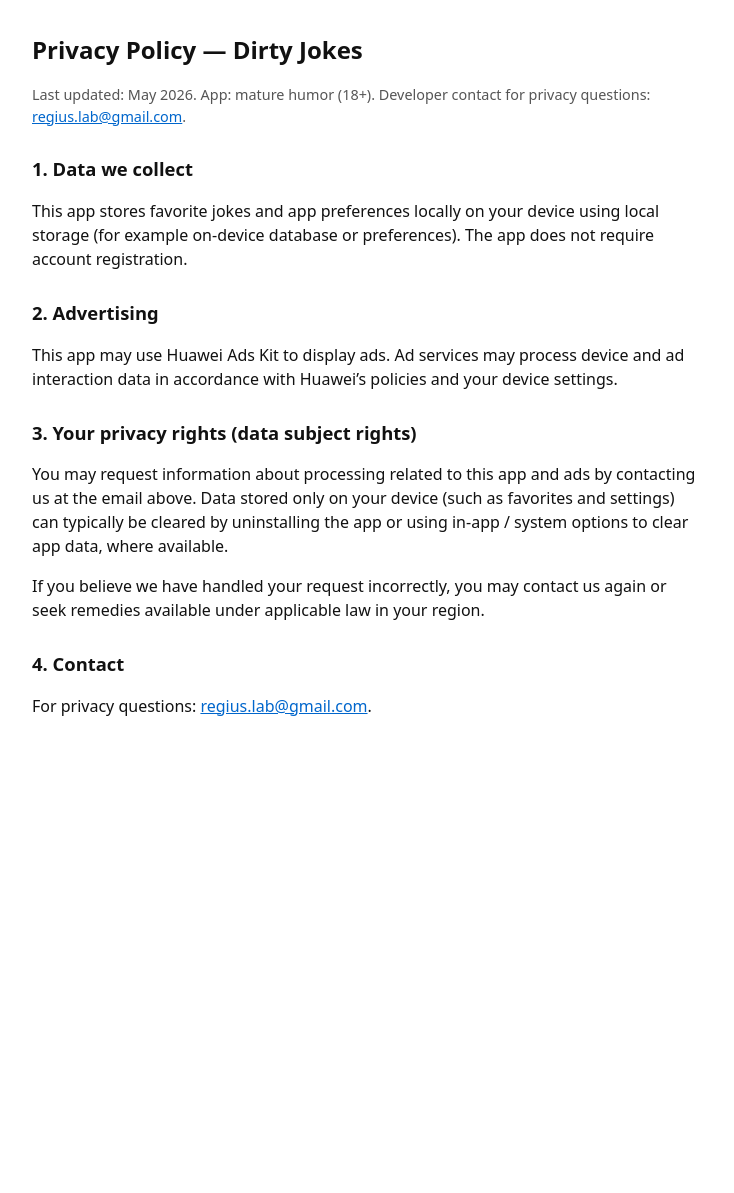
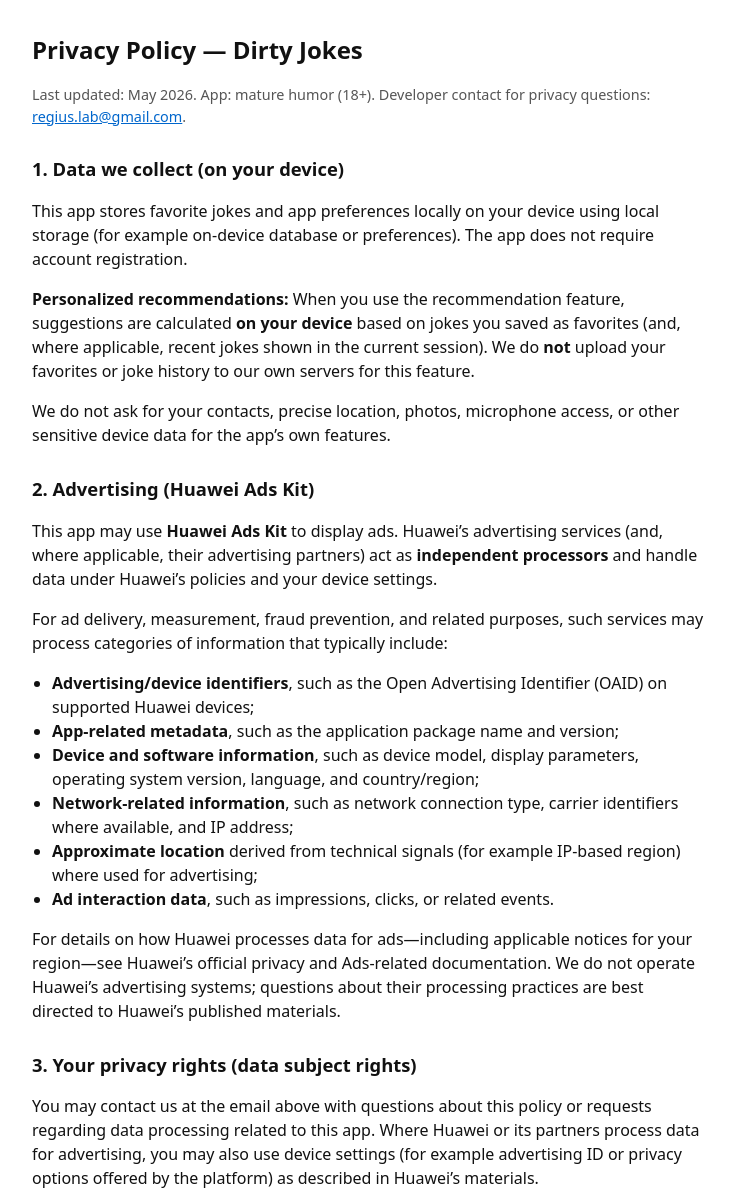
Before and after one commit to regiuslab-dev/dirty-jokes-site, a plain HTML site: page index.html in a window 1280 px wide. Shown: the top 1193 px of the page, without its empty margins (272-1006 px from the left). Before the commit the page ends 800 px from the top, so only its background shows below. Drawn offline with Linux system fonts and the light colour scheme.

Commit message:
Update index.html

```diff
--- a/index.html
+++ b/index.html
@@ -8,22 +8,37 @@
     body { font-family: system-ui, sans-serif; max-width: 42rem; margin: 2rem auto; padding: 0 1rem; line-height: 1.5; color: #111; }
     h1 { font-size: 1.5rem; }
     h2 { font-size: 1.15rem; margin-top: 1.75rem; }
+    h3 { font-size: 1rem; margin-top: 1.25rem; font-weight: 600; }
     .muted { color: #555; font-size: 0.9rem; }
     a { color: #06c; }
+    ul { padding-left: 1.25rem; }
   </style>
 </head>
 <body>
   <h1>Privacy Policy — Dirty Jokes</h1>
   <p class="muted">Last updated: May 2026. App: mature humor (18+). Developer contact for privacy questions: <a href="mailto:regius.lab@gmail.com">regius.lab@gmail.com</a>.</p>
 
-  <h2>1. Data we collect</h2>
+  <h2>1. Data we collect (on your device)</h2>
   <p>This app stores favorite jokes and app preferences locally on your device using local storage (for example on-device database or preferences). The app does not require account registration.</p>
+  <p><strong>Personalized recommendations:</strong> When you use the recommendation feature, suggestions are calculated <strong>on your device</strong> based on jokes you saved as favorites (and, where applicable, recent jokes shown in the current session). We do <strong>not</strong> upload your favorites or joke history to our own servers for this feature.</p>
+  <p>We do not ask for your contacts, precise location, photos, microphone access, or other sensitive device data for the app’s own features.</p>
 
-  <h2>2. Advertising</h2>
-  <p>This app may use Huawei Ads Kit to display ads. Ad services may process device and ad interaction data in accordance with Huawei’s policies and your device settings.</p>
+  <h2>2. Advertising (Huawei Ads Kit)</h2>
+  <p>This app may use <strong>Huawei Ads Kit</strong> to display ads. Huawei’s advertising services (and, where applicable, their advertising partners) act as <strong>independent processors</strong> and handle data under Huawei’s policies and your device settings.</p>
+  <p>For ad delivery, measurement, fraud prevention, and related purposes, such services may process categories of information that typically include:</p>
+  <ul>
+    <li><strong>Advertising/device identifiers</strong>, such as the Open Advertising Identifier (OAID) on supported Huawei devices;</li>
+    <li><strong>App-related metadata</strong>, such as the application package name and version;</li>
+    <li><strong>Device and software information</strong>, such as device model, display parameters, operating system version, language, and country/region;</li>
+    <li><strong>Network-related information</strong>, such as network connection type, carrier identifiers where available, and IP address;</li>
+    <li><strong>Approximate location</strong> derived from technical signals (for example IP-based region) where used for advertising;</li>
+    <li><strong>Ad interaction data</strong>, such as impressions, clicks, or related events.</li>
+  </ul>
+  <p>For details on how Huawei processes data for ads—including applicable notices for your region—see Huawei’s official privacy and Ads-related documentation. We do not operate Huawei’s advertising systems; questions about their processing practices are best directed to Huawei’s published materials.</p>
 
   <h2 id="rights">3. Your privacy rights (data subject rights)</h2>
-  <p>You may request information about processing related to this app and ads by contacting us at the email above. Data stored only on your device (such as favorites and settings) can typically be cleared by uninstalling the app or using in-app / system options to clear app data, where available.</p>
+  <p>You may contact us at the email above with questions about this policy or requests regarding data processing related to this app. Where Huawei or its partners process data for advertising, you may also use device settings (for example advertising ID or privacy options offered by the platform) as described in Huawei’s materials.</p>
+  <p>Data stored only on your device (such as favorites and settings) can typically be cleared by uninstalling the app or using in-app or system options to clear app data, where available.</p>
   <p>If you believe we have handled your request incorrectly, you may contact us again or seek remedies available under applicable law in your region.</p>
 
   <h2>4. Contact</h2>
```
